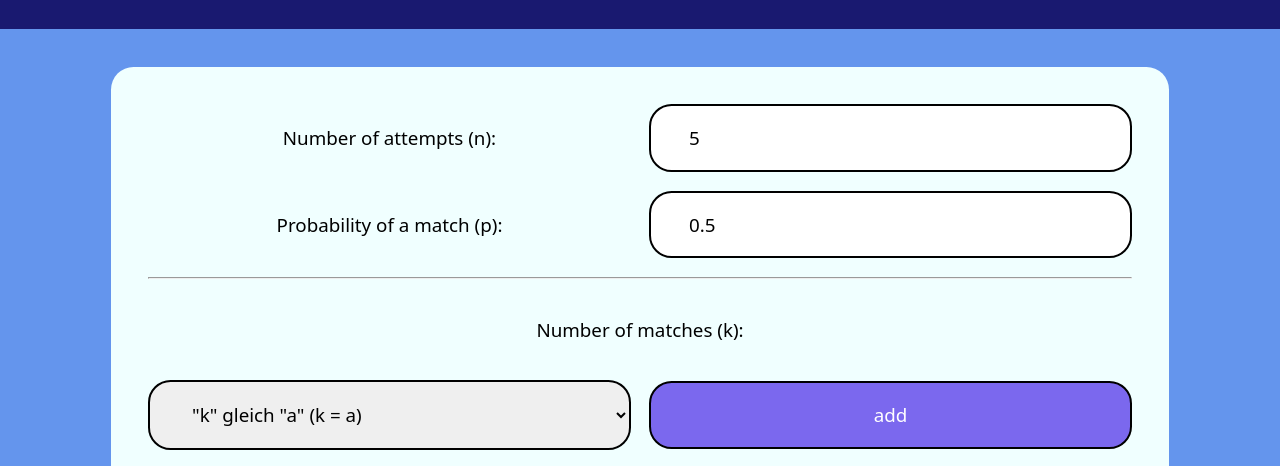
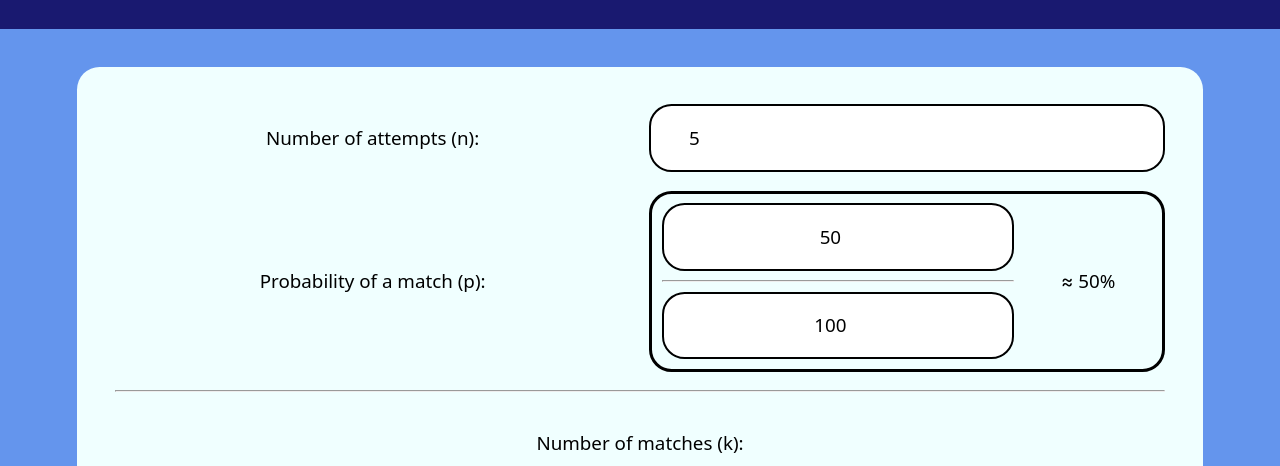
Before and after one commit to kinglelHD/Utils, a plain HTML site: page utils/binomial_distribution/binomial_distribution.html in a window 1280 px wide. Shown: the part 174-640 px from the top of the page. Drawn offline with Linux system fonts and the light colour scheme.

Commit message:
pz/pn = p

```diff
--- a/utils/binomial_distribution/binomial_distribution.css
+++ b/utils/binomial_distribution/binomial_distribution.css
@@ -102,3 +102,24 @@ input:invalid {
     padding: 1rem 2rem;
     border-radius: 1.2rem;
 }
+
+#p {
+    display: grid;
+    align-items: center;
+    gap: .5rem;
+    grid-template-columns: 1fr auto;
+    grid-template-rows: 1fr auto 1fr;
+    padding: .5em;
+    border: .2rem solid black;
+    border-radius: 1.2rem;
+}
+
+#p p {
+    grid-column: span 1;
+    grid-row: span 3;
+    padding-inline: 2rem;
+}
+
+#p input {
+    text-align: center;
+}
--- a/utils/binomial_distribution/binomial_distribution.html
+++ b/utils/binomial_distribution/binomial_distribution.html
@@ -26,7 +26,12 @@
             <label for="n">Number of attempts (n): </label>
             <input value="5" oninput="calc()" min="0" id="n" type="number">
             <label for="p">Probability of a match (p): </label>
-            <input value="0.5" oninput="calc()" min="0" step=".01" max="1" id="p" type="number">
+            <div id="p">
+                <input value="50" oninput="calc()" min="0" max="100" id="pz" type="number">
+                <p id="p-out">≈ 50%</p> <!-- pz -> p zähler | pn -> p nenner -->
+                <hr>
+                <input value="100" oninput="calc()" min="1" id="pn" type="number">
+            </div>
             <hr style="grid-column: span 2;">
             <p>Number of matches (k):</p>
             <select name="k-select" id="k-select">
--- a/utils/binomial_distribution/binomial_distribution.js
+++ b/utils/binomial_distribution/binomial_distribution.js
@@ -198,7 +198,11 @@ function PX(n, p, k) {
 function calc() {
     ctx.clearRect(0, 0, canvas.width, canvas.height)
     const n = document.getElementById('n').value != "" ? parseInt(document.getElementById('n').value) : 0
-    const p = document.getElementById('p').value
+    const pn = document.getElementById('pn')
+    const pz = document.getElementById('pz')
+    pz.max = pn.value
+    const p = Math.max(Math.min(pz.value / pn.value, 1), 0)
+    document.getElementById('p-out').innerText ='≈ ' + Math.round(p * 100) + '%'
     const barWidth = canvas.width / (n + 1)
     let karray = []
     let text = ''
```
Also changed, not shown: utils/device-info/device-info.js (+6 -6 lines).
